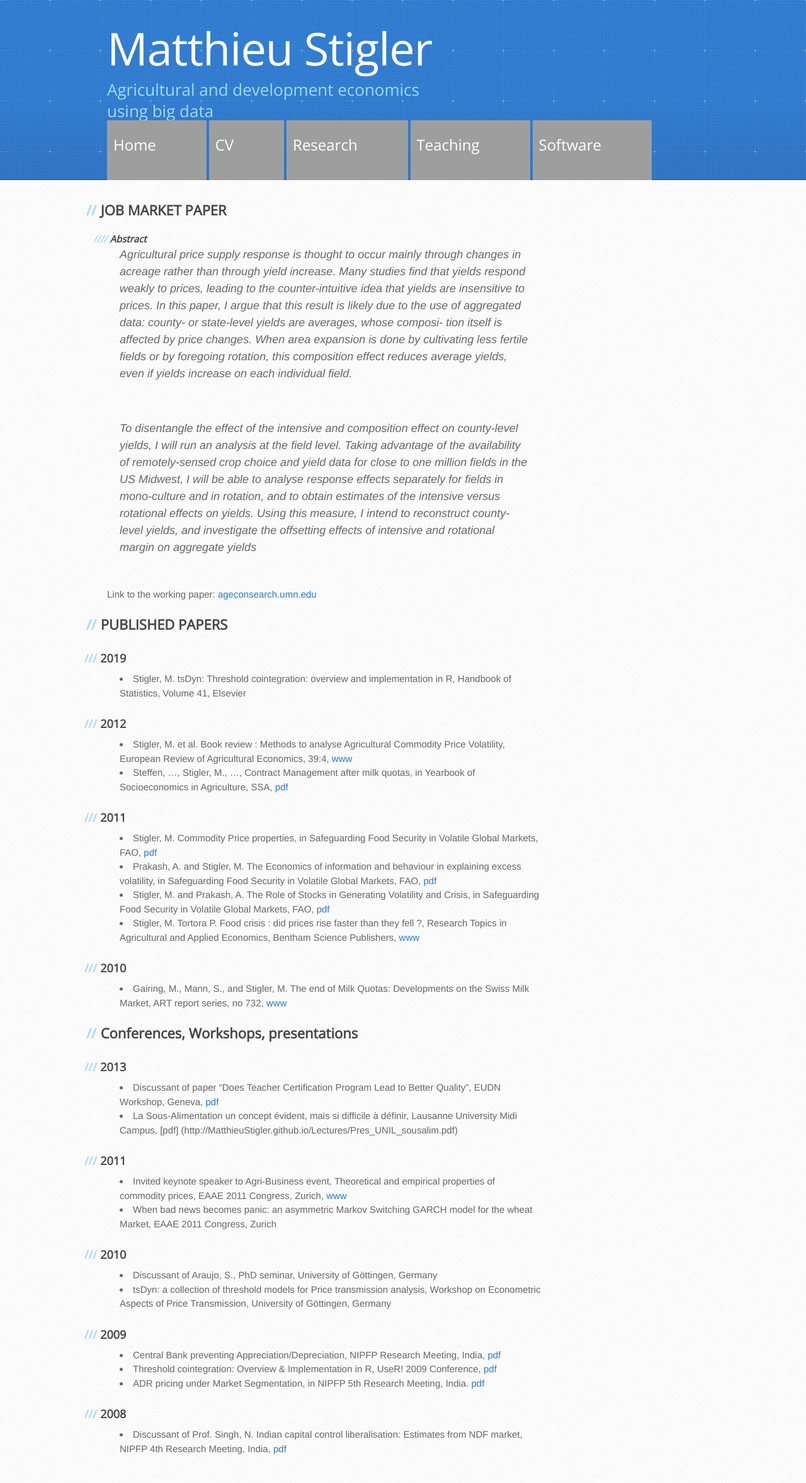
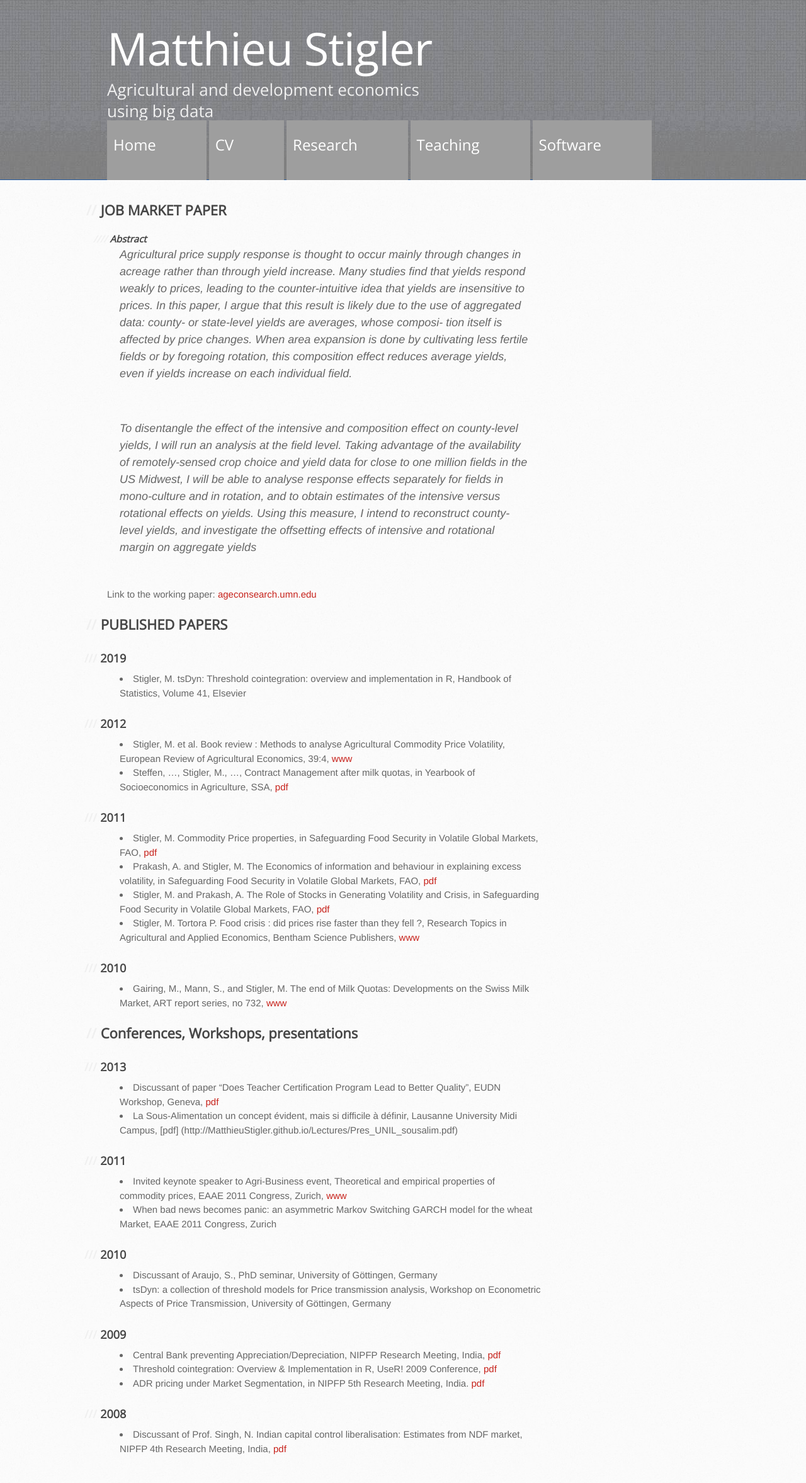
Before and after one commit to MatthieuStigler/MatthieuStigler.github.io, a Jekyll site: the page built from Research.Md, in a window 1280 px wide. Shown: the whole page at 63% size. Built offline with Jekyll 4.4.1, drawn with Linux system fonts in a browser that asks for light colours; grey boxes are pictures that could not be loaded.

Commit message:
Add new header grey

```diff
--- a/stylesheets/stylesheet.css
+++ b/stylesheets/stylesheet.css
@@ -57,7 +57,7 @@ body {
 }
 
 a {
-  color: #2879d0;
+  color: #C7231C;
 }
 a:hover {
   color: #2268b2;
@@ -67,7 +67,7 @@ header {
   padding-top: 40px;
   padding-bottom: 40px;
   font-family: 'Open Sans', Helvetica, Arial, serif;
-  background: #2e7bcf url(../images/header-bg.jpg) 0 0 repeat-x;
+  background: #2e7bcf url(../images/header-bg_grey.jpg) 0 0 repeat-x;
   border-bottom: solid 1px #275da1;
 }
 
@@ -90,7 +90,7 @@ header h1 {
 
 header h2 {
   font-size: 26px;
-  color: #9ddcff;
+  color: #F0F0F0;
   font-weight: normal;
   line-height: 1.3;
   width: 540px;
@@ -219,7 +219,7 @@ pre {
   border: solid 1px #f2f2f2;
 }
 pre code {
-  color: #2879d0;
+  color: #C7231C;
   background-color: #fff;
   border: none;
   padding: 0;
@@ -274,7 +274,7 @@ form {
 
 #main-content h1:before {
   content: "/";
-  color: #9ddcff;
+  color: #F0F0F0;
   padding-right: 0.3em;
   margin-left: -0.9em;
 }
@@ -288,7 +288,7 @@ form {
 }
 #main-content h2:before {
   content: "//";
-  color: #9ddcff;
+  color: #F0F0F0;
   padding-right: 0.3em;
   margin-left: -1.5em;
 }
@@ -304,7 +304,7 @@ form {
 
 #main-content h3:before {
   content: "///";
-  color: #9ddcff;
+  color: #F0F0F0;
   padding-right: 0.3em;
   margin-left: -2em;
 }
@@ -318,7 +318,7 @@ form {
 
 h4:before {
   content: "////";
-  color: #9ddcff;
+  color: #F0F0F0;
   padding-right: 0.3em;
   margin-left: -2.8em;
 }
@@ -330,7 +330,7 @@ h4:before {
 }
 h5:before {
   content: "/////";
-  color: #9ddcff;
+  color: #F0F0F0;
   padding-right: 0.3em;
   margin-left: -3.2em;
 }
@@ -342,7 +342,7 @@ h5:before {
 }
 h6:before {
   content: "//////";
-  color: #9ddcff;
+  color: #F0F0F0;
   padding-right: 0.3em;
   margin-left: -3.7em;
 }
@@ -477,8 +477,8 @@ footer a:hover {
     text-align: center;
     font-size: 13px;
     line-height: 1;
-    background-color: #9ddcff;
-    color: #2879d0;
+    background-color: #F0F0F0;
+    color: #C7231C;
     -moz-border-radius: 5px;
     -webkit-border-radius: 5px;
     border-radius: 5px;
```
Also changed, not shown: images/header-bg_grey.jpg (added).
